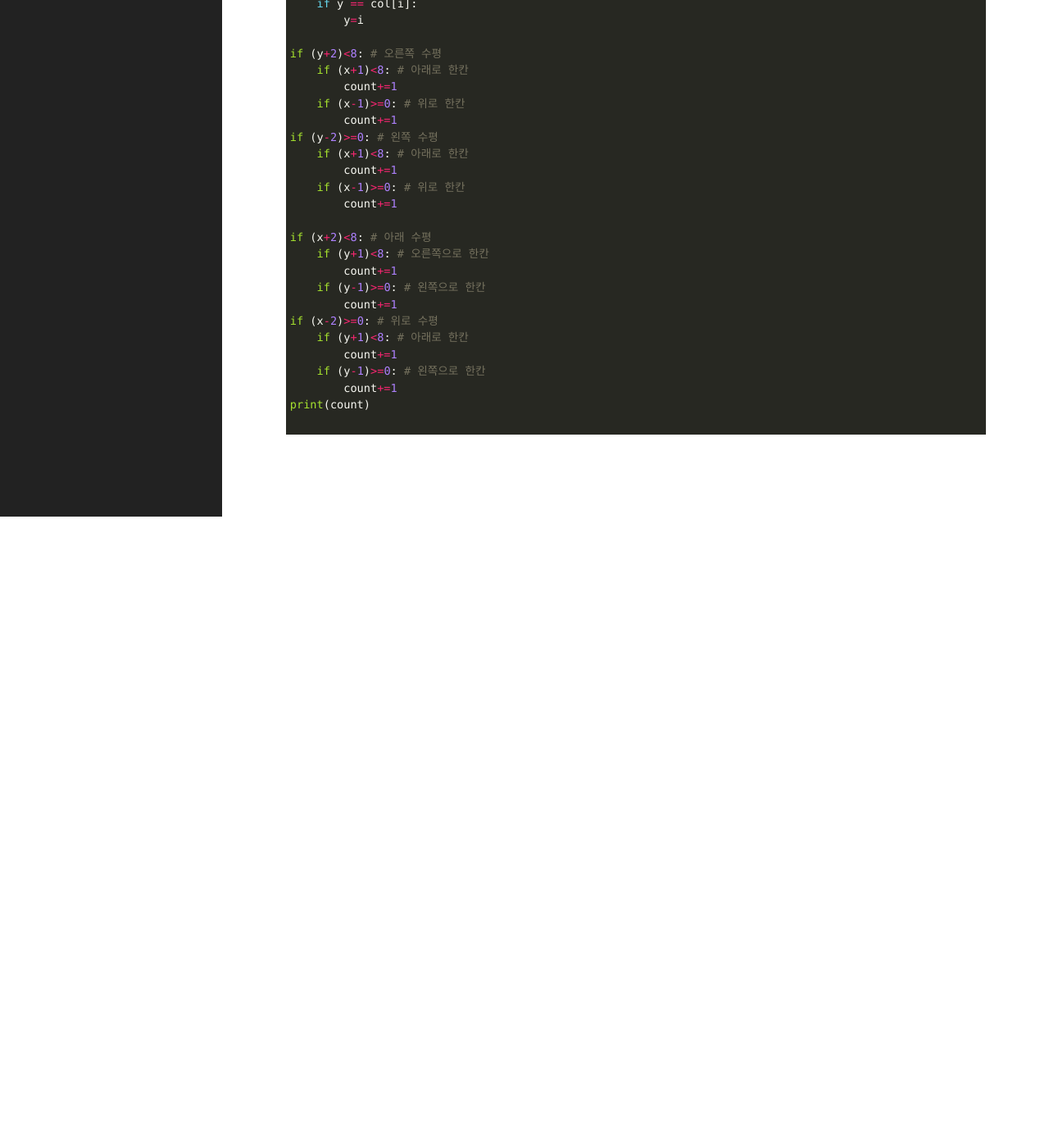
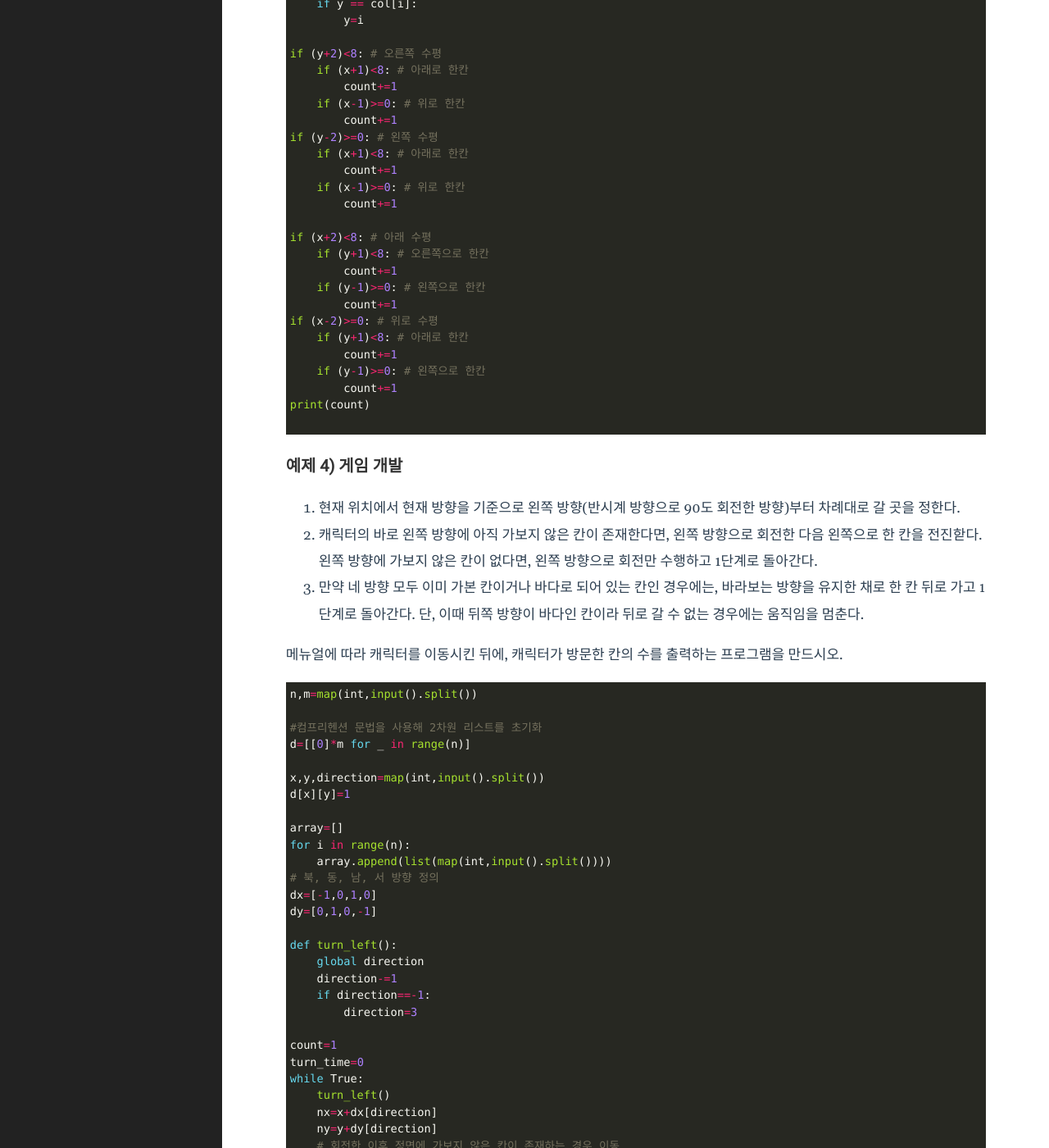
Before and after one commit to Yoo-sumi/Yoo-sumi.github.io, a Jekyll site: the page built from _posts/2020-01-02-welcome-to-jekyll.markdown, in a window 1280 px wide and 1400 px high, scrolled down 2260 px. Shown: the whole window at 82% size. Built offline with Jekyll 4.4.1, drawn with Linux system fonts in a browser that asks for light colours; before the commit the page ends 2890 px from its top, so only the background shows below that; some of the changed text lies outside the part shown.

Commit message:
Docs: 구현 예제 4번 소스코드 추가

````diff
--- a/_posts/2020-01-02-welcome-to-jekyll.markdown
+++ b/_posts/2020-01-02-welcome-to-jekyll.markdown
@@ -113,3 +113,64 @@ if (x-2)>=0: # 위로 수평
 print(count)
 
 ```
+### 예제 4) 게임 개발
+1. 현재 위치에서 현재 방향을 기준으로 왼쪽 방향(반시계 방향으로 90도 회전한 방향)부터 차례대로 갈 곳을 정한다.
+2. 캐릭터의 바로 왼쪽 방향에 아직 가보지 않은 칸이 존재한다면, 왼쪽 방향으로 회전한 다음 왼쪽으로 한 칸을 전진핟다. 왼쪽 방향에 가보지 않은 칸이 없다면, 왼쪽 방향으로 회전만 수행하고 1단계로 돌아간다.
+3. 만약 네 방향 모두 이미 가본 칸이거나 바다로 되어 있는 칸인 경우에는, 바라보는 방향을 유지한 채로 한 칸 뒤로 가고 1단계로 돌아간다. 단, 이때 뒤쪽 방향이 바다인 칸이라 뒤로 갈 수 없는 경우에는 움직임을 멈춘다.
+
+메뉴얼에 따라 캐릭터를 이동시킨 뒤에, 캐릭터가 방문한 칸의 수를 출력하는 프로그램을 만드시오.
+
+```python
+n,m=map(int,input().split())
+
+#컴프리헨션 문법을 사용해 2차원 리스트를 초기화
+d=[[0]*m for _ in range(n)]
+
+x,y,direction=map(int,input().split())
+d[x][y]=1
+
+array=[]
+for i in range(n):
+    array.append(list(map(int,input().split())))
+# 북, 동, 남, 서 방향 정의
+dx=[-1,0,1,0]
+dy=[0,1,0,-1]
+
+def turn_left():
+    global direction
+    direction-=1
+    if direction==-1:
+        direction=3
+
+count=1
+turn_time=0
+while True:
+    turn_left()
+    nx=x+dx[direction]
+    ny=y+dy[direction]
+    # 회전한 이후 정면에 가보지 않은 칸이 존재하는 경우 이동
+    if d[nx][ny]==0 and array[nx][ny]==0:
+        d[nx][ny]=1
+        x=nx
+        y=ny
+        count+=1
+        turn_time=0
+        continue
+    # 회전한 이후 정면에 가보지 않은 칸이 없거나 바다인 경우
+    else:
+        turn_time+=1
+    # 네 방향 모두 갈 수 없는 경우
+    if turn_time==4:
+        nx=x-dx[direction]
+        ny=y-dy[direction]
+        # 뒤로 갈 수 있다면 이동하기
+        if array[nx][ny]==0:
+            x=nx
+            y=ny
+        # 뒤가 바다로 막혀있는 경우
+        else:
+            break
+        turn_time=0
+print(count)
+```
+리스트 컴프리헨션 문법을 사용해 2차원 리스트를 초기화했다. 파이썬에서 2차원 리스트를 선언할 때는 컴프리헨션을 이용하는 것이 효율적이다.
````
